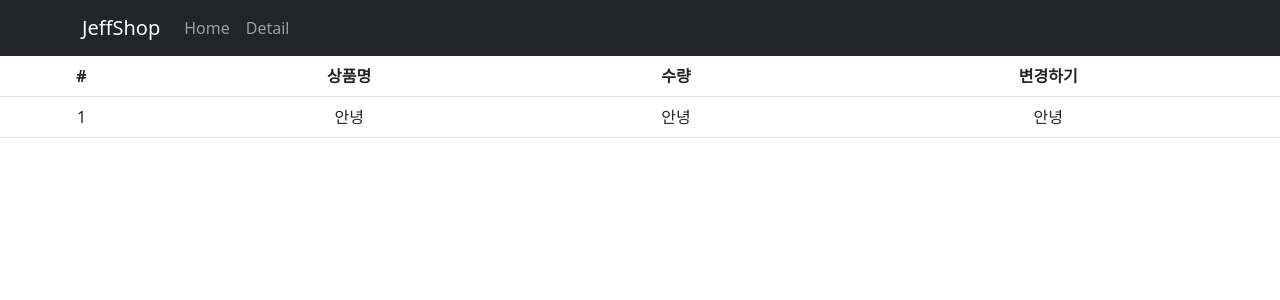
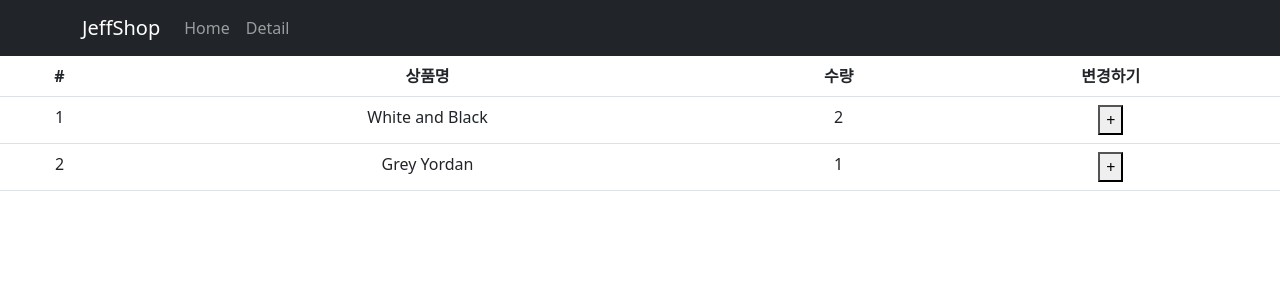
Before and after one commit to jeffondev/codingappleReact, a React (Create React App) app: page /cart in a window 1280 px wide. Shown: the top 300 px of the page. Built offline with nearby package versions, Linux system fonts and the light colour scheme.

Commit message:
redux2,3

```diff
--- a/src/Cart.js
+++ b/src/Cart.js
@@ -1,6 +1,11 @@
 import {Table} from 'react-bootstrap'
+import { useDispatch, useSelector } from 'react-redux'
+import { changecount } from './store'
 
 function Cart(){
+
+  let state = useSelector((state)=> state)
+  let dispatch = useDispatch()
   return (
     <div>
       <Table>
@@ -13,12 +18,21 @@ function Cart(){
           </tr>
         </thead>
         <tbody>
-          <tr>
-            <td>1</td>
-            <td>안녕</td>
-            <td>안녕</td>
-            <td>안녕</td>
-          </tr>
+
+          {
+            state.cart.map((a, i)=>
+              <tr key={i}>
+              <td>{state.cart[i].id}</td>
+              <td>{state.cart[i].name}</td>
+              <td>{state.cart[i].count}</td>
+              <td><button onClick={()=>{
+                dispatch(changecount(i))
+              }}>+</button></td>
+            </tr>
+            )
+          }
+
+
         </tbody>
     </Table>
     </div>
--- a/src/store.js
+++ b/src/store.js
@@ -1,5 +1,37 @@
-import { configureStore } from '@reduxjs/toolkit'
+import { configureStore, createSlice } from '@reduxjs/toolkit'
+
+
+let user = createSlice({
+  name : 'user',
+  initialState : 'kim'
+})
+
+let stock = createSlice({
+  name : 'stock',
+  initialState : [10, 11, 12]
+})
+
+let cart = createSlice({
+  name : 'cart',
+  initialState : [
+    {id : 1, name : 'White and Black', count : 2},
+    {id : 2, name : 'Grey Yordan', count : 1}
+  ],
+  reducers : {
+    changecount(state, i){
+      console.log(state);
+      console.log(i);
+      state[i.payload].count += 1;
+    }
+  }
+})
+
+export let { changecount } = cart.actions
 
 export default configureStore({
-  reducer: { }
+  reducer: {
+    user : user.reducer,
+    stock : stock.reducer,
+    cart : cart.reducer
+  }
 })
```
